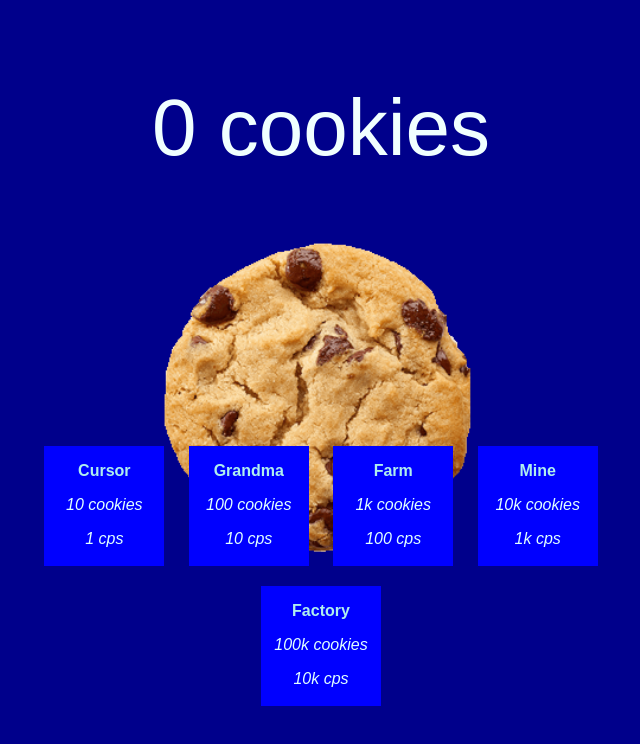
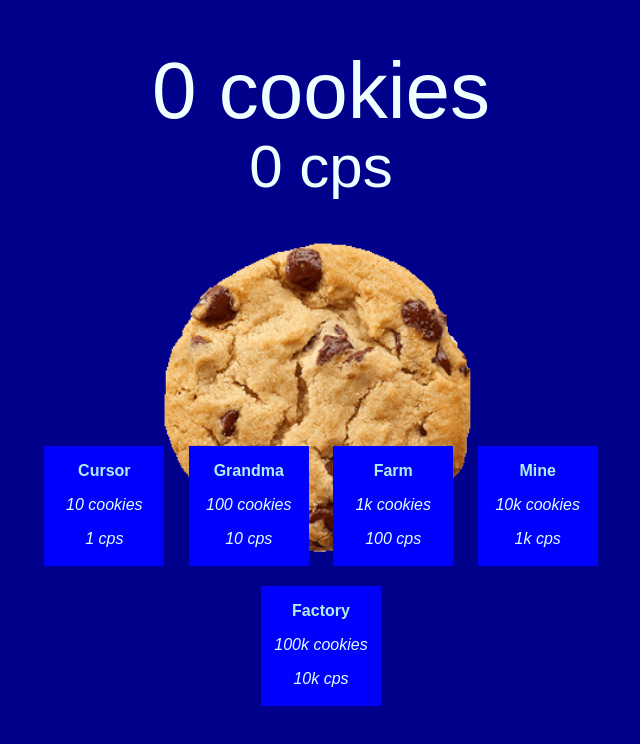
Before and after one commit to csaye/cookie-clicker-clone, a plain HTML site: page index.html in a window 1280 px wide. Shown: the whole page, without its empty margins (319-959 px from the left). Drawn offline with Linux system fonts and the light colour scheme.

Commit message:
Implement cps counter.

```diff
--- a/index.html
+++ b/index.html
@@ -7,6 +7,7 @@
     <body>
         <div id="game">
             <p id="cookie-counter">0 cookies</p>
+            <p id="cps-counter">0 cps</p>
             <img src="img/cookie.png" id="cookie">
             <div id="upgrades">
                 <div class="upgrade" id="cursor-upgrade">
--- a/script.js
+++ b/script.js
@@ -8,9 +8,14 @@ let cookiesPerSecond = 0;
 
 const cookie = get('cookie');
 const cookieCounter = get('cookie-counter');
+const cpsCounter = get('cps-counter');
 
 function updateCookieCounter() {
     cookieCounter.innerHTML = `${cookies} cookies`;
+}
+
+function updateCpsCounter() {
+    cpsCounter.innerHTML = `${cookiesPerSecond} cps`;
 }
 
 cookie.onclick = function() {
--- a/style.css
+++ b/style.css
@@ -13,7 +13,16 @@ body {
     margin: 0;
     position: absolute;
     left: 50%;
-    transform: translate(-50%, 80%);
+    transform: translate(-50%, 40%);
+}
+
+#cps-counter {
+    color: azure;
+    font-size: 60px;
+    margin: 0;
+    position: absolute;
+    left: 50%;
+    transform: translate(-50%, 180%);
 }
 
 #cookie {
```
